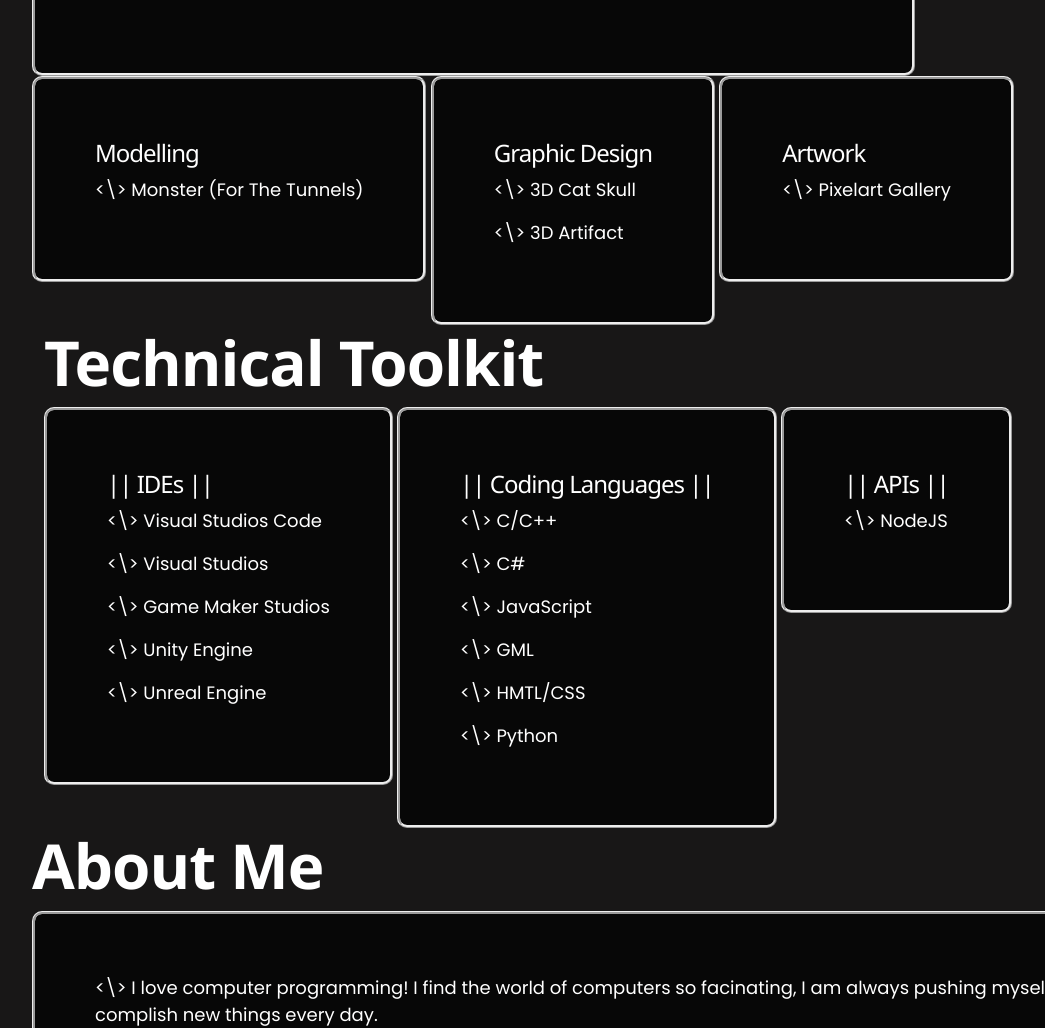
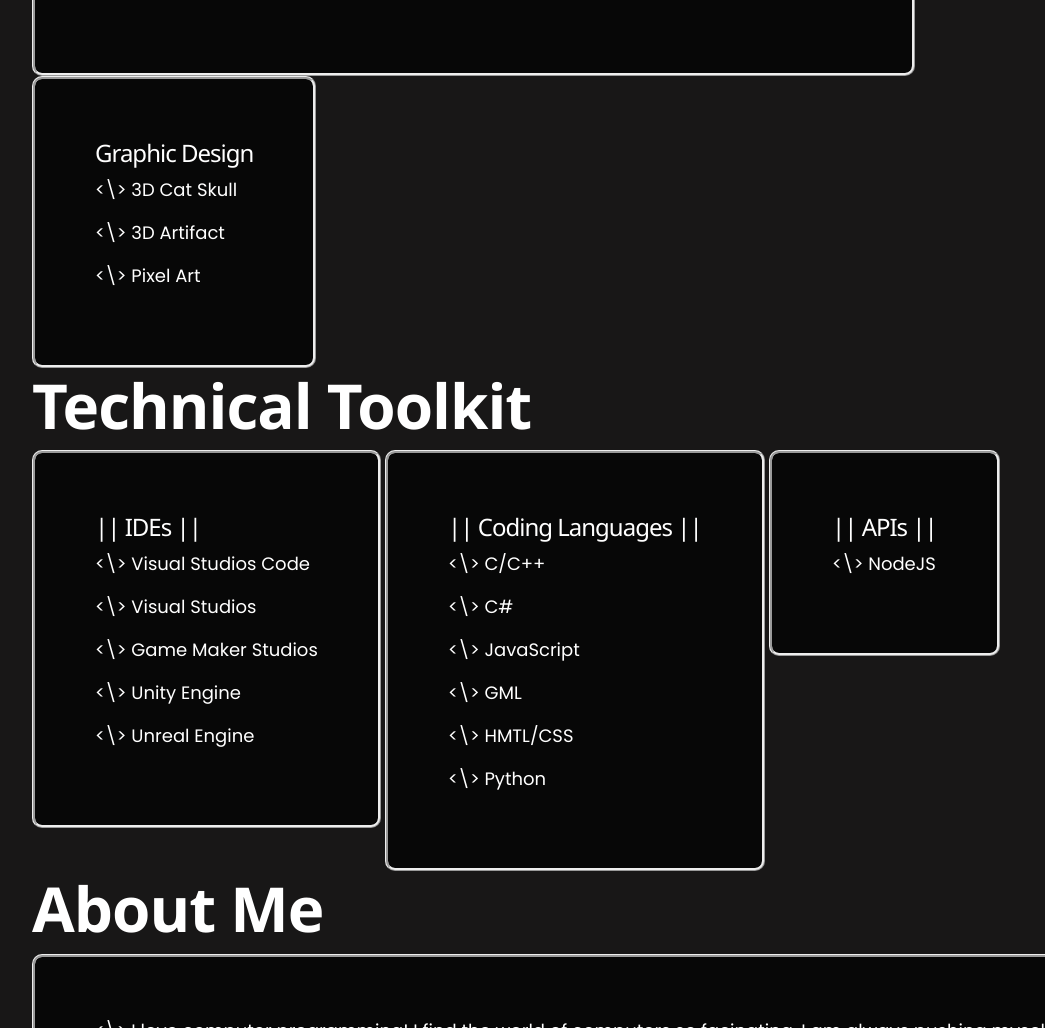
Before and after one commit to WinterSpark1/Git-Winter-Portfolio, a plain HTML site: page index.html in a window 1280 px wide. Shown: the part 2021-3049 px from the top of the page, without its empty margins (50-1095 px from the left). Drawn offline with Linux system fonts and the light colour scheme; a web font is replaced by a local one.

Commit message:
Cleaned Up Project

```diff
--- a/css/tooplate-kool-form-pack.css
+++ b/css/tooplate-kool-form-pack.css
@@ -383,6 +383,12 @@ strong {
   height: 100%;
 }
 
+.custom-video3 {
+  position:absolute;
+  left: 0;
+  display: flex;
+}
+
 .hero-title {
   color: var(--white-color);
 }
--- a/index.html
+++ b/index.html
@@ -303,21 +303,14 @@ Bootstrap 5 Form Pack Template
                                 <p class="text-white"> <\> VR Gloves </p>
                             </div>
                             <div class="text-box">
-                                <h4 class="text-white"> Modelling  </h4>
-                                <p class="text-white"> <\> Monster (For The Tunnels) </p>
-                            </div>
-                            <div class="text-box">
                                 <h4 class="text-white"> Graphic Design  </h4>
                                 <p class="text-white"> <\> 3D Cat Skull </p>
                                 <p class="text-white"> <\> 3D Artifact </p>
-                            </div>
-                            <div class="text-box">
-                                <h4 class="text-white"> Artwork  </h4>
-                                <p class="text-white"> <\> Pixelart Gallery </p>
+                                <p class="text-white"> <\> Pixel Art </p>
                             </div>
                         </div>
 
-                        <div class="container">
+
                     <h1 class="text-white"> Technical Toolkit  </h1>
                         <div class="text-box">
                             <!-- please set the date time in the init.js file -->
@@ -340,7 +333,6 @@ Bootstrap 5 Form Pack Template
                         <div class="text-box">
                             <h4 class="text-white"> || APIs || </h4>
                             <p class="text-white"> <\> NodeJS </p>
-                            </div>
                         </div>
                     </div>
                 </div>
```
Lines whose indentation alone changed are shown as unchanged.
